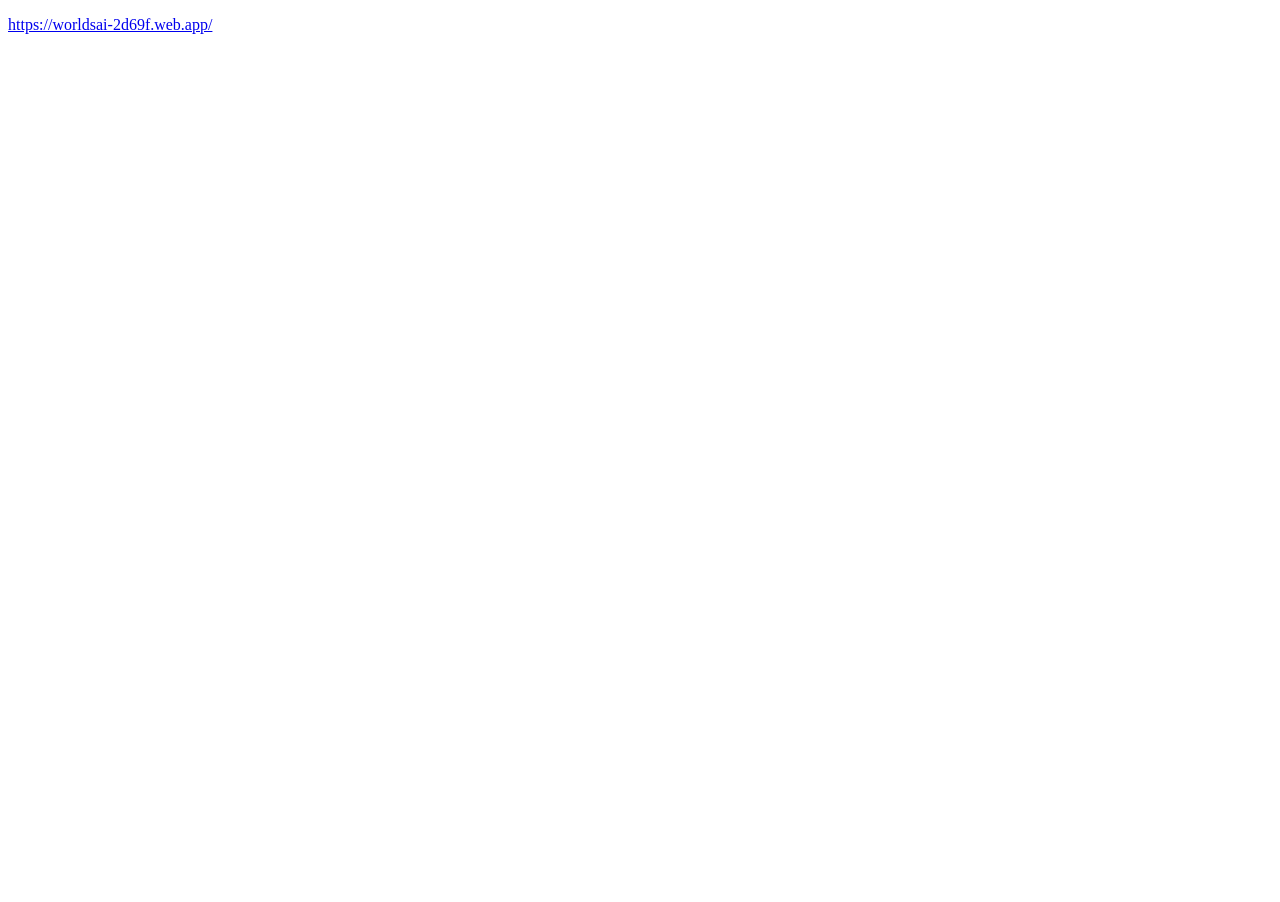
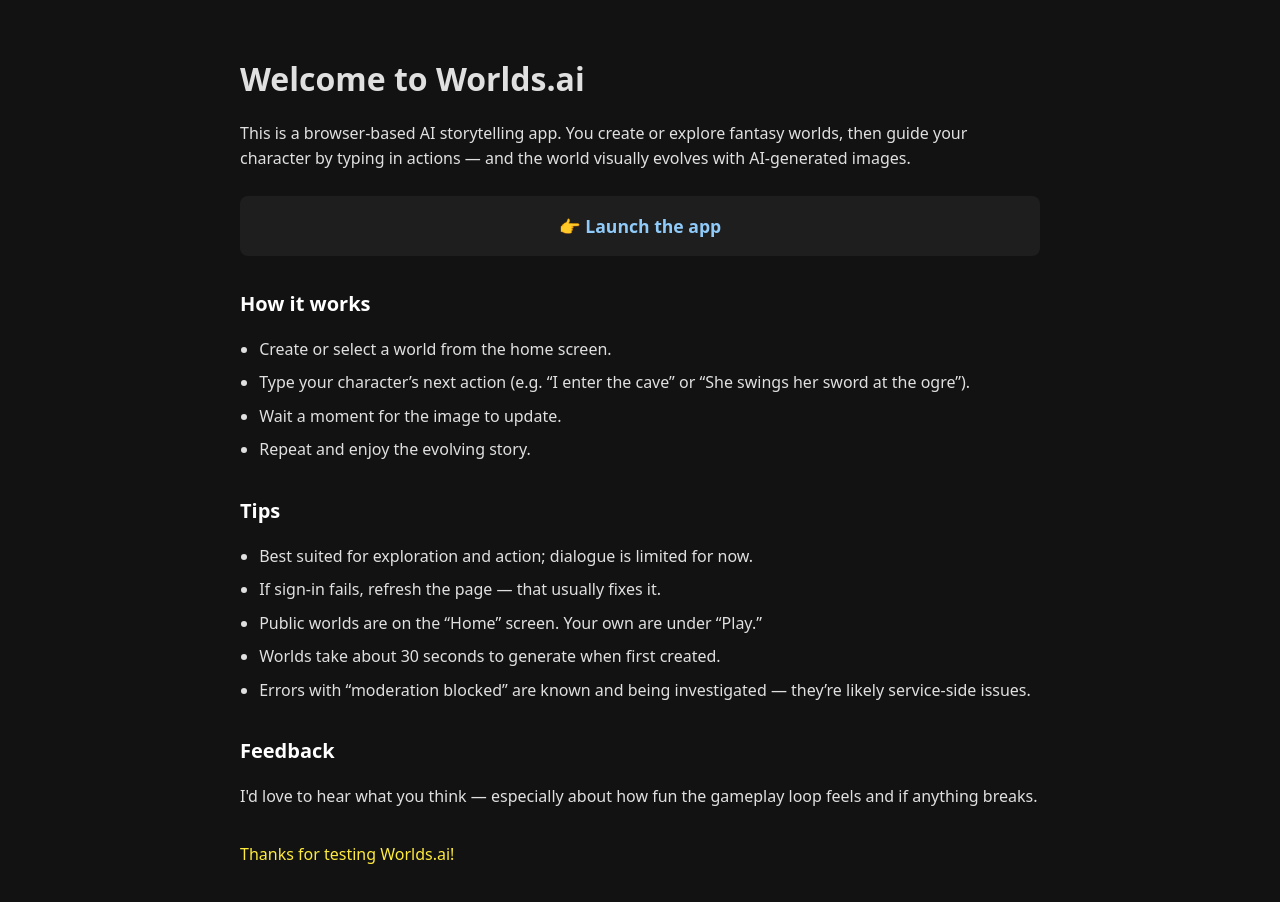
Before and after one commit to WorldsAI/WorldsAI-Testing, a plain HTML site: page index.html in a window 1280 px wide. Before the commit the page ends 800 px from the top, so only its background shows below. Drawn offline with Linux system fonts and the light colour scheme.

Commit message:
Update index.html

```diff
--- a/index.html
+++ b/index.html
@@ -1,10 +1,91 @@
 <!DOCTYPE html>
 <html lang="en">
 <head>
-  <meta charset="UTF-8">
-  <title>Test Link</title>
+  <meta charset="UTF-8" />
+  <meta name="viewport" content="width=device-width, initial-scale=1.0" />
+  <title>Worlds.ai – AI Story Explorer</title>
+  <style>
+    body {
+      margin: 0;
+      font-family: system-ui, sans-serif;
+      background-color: #121212;
+      color: #e0e0e0;
+      padding: 2rem;
+      line-height: 1.6;
+    }
+    a {
+      color: #90caf9;
+      text-decoration: none;
+      font-weight: bold;
+    }
+    a:hover {
+      text-decoration: underline;
+    }
+    .container {
+      max-width: 800px;
+      margin: auto;
+    }
+    h1 {
+      font-size: 2rem;
+      margin-bottom: 0.5rem;
+    }
+    h2 {
+      margin-top: 2rem;
+      font-size: 1.25rem;
+      color: #ffffff;
+    }
+    ul {
+      padding-left: 1.2rem;
+    }
+    li {
+      margin-bottom: 0.5rem;
+    }
+    .link-box {
+      margin-top: 1.5rem;
+      padding: 1rem;
+      background-color: #1e1e1e;
+      border-radius: 8px;
+      text-align: center;
+      font-size: 1.1rem;
+    }
+  </style>
 </head>
 <body>
-  <p><a href="https://worldsai-2d69f.web.app/" target="_blank">https://worldsai-2d69f.web.app/</a></p>
+  <div class="container">
+    <h1>Welcome to <strong>Worlds.ai</strong></h1>
+    <p>
+      This is a browser-based AI storytelling app. You create or explore fantasy worlds, then guide your character by typing in actions — and the world visually evolves with AI-generated images.
+    </p>
+
+    <div class="link-box">
+      👉 <a href="https://worldsai-2d69f.web.app/" target="_blank">Launch the app</a>
+    </div>
+
+    <h2>How it works</h2>
+    <ul>
+      <li>Create or select a world from the home screen.</li>
+      <li>Type your character’s next action (e.g. “I enter the cave” or “She swings her sword at the ogre”).</li>
+      <li>Wait a moment for the image to update.</li>
+      <li>Repeat and enjoy the evolving story.</li>
+    </ul>
+
+    <h2>Tips</h2>
+    <ul>
+      <li>Best suited for exploration and action; dialogue is limited for now.</li>
+      <li>If sign-in fails, refresh the page — that usually fixes it.</li>
+      <li>Public worlds are on the “Home” screen. Your own are under “Play.”</li>
+      <li>Worlds take about 30 seconds to generate when first created.</li>
+      <li>Errors with “moderation blocked” are known and being investigated — they’re likely service-side issues.</li>
+    </ul>
+
+    <h2>Feedback</h2>
+    <p>
+      I'd love to hear what you think — especially about how fun the gameplay loop feels and if anything breaks.
+    </p>
+
+    <p style="margin-top: 2rem; color: #ffeb3b;">
+      Thanks for testing Worlds.ai!
+    </p>
+  </div>
 </body>
 </html>
```
